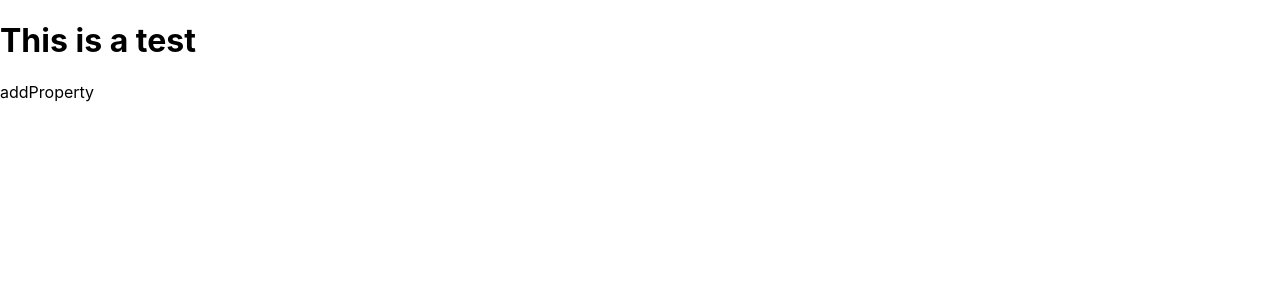
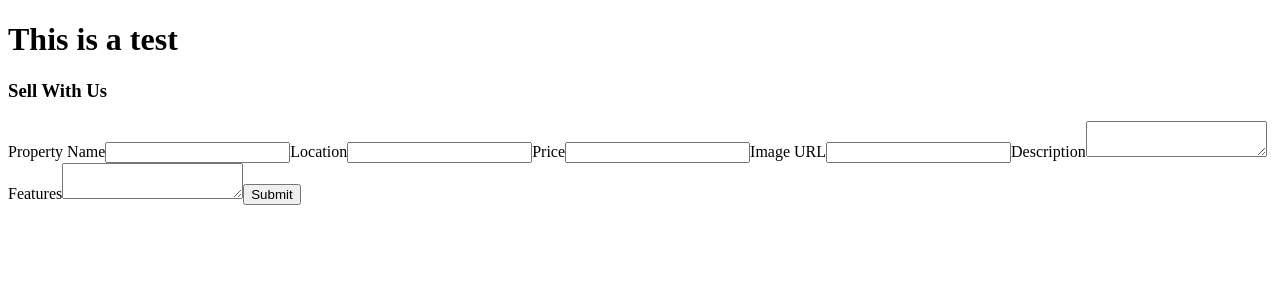
Before and after one commit to mbuimbogo/Makao-Homes-frontend, a React (Create React App) app in the folder makao-homes/: page / in a window 1280 px wide. Shown: the top 300 px of the page. Built offline with nearby package versions, Linux system fonts and the light colour scheme.

Commit message:
Modify file structure

```diff
--- a/makao-homes/src/components/AddProperty.js
+++ b/makao-homes/src/components/AddProperty.js
@@ -2,7 +2,20 @@ import React from 'react'
 
 function AddProperty() {
   return (
-    <div>addProperty</div>
+    <div>
+      <h3>Sell With Us</h3>
+      <form>
+        Property Name<input type="text" />
+        Location<input type="text" />
+        Price<input type="text" />
+        Image URL<input type="text" />
+        Description<textarea></textarea>
+        Features<textarea></textarea>
+        <button>Submit</button>
+
+
+      </form>
+    </div>
   )
 }
 
--- a/makao-homes/src/App.js
+++ b/makao-homes/src/components/App.js
@@ -1,5 +1,5 @@
-import './App.css';
-import AddProperty from './components/AddProperty';
+
+import AddProperty from './AddProperty';
 
 function App() {
   return (
--- a/makao-homes/src/index.css
+++ b/makao-homes/src/index.css
@@ -1,4 +1,4 @@
-body {
+/* body {
   margin: 0;
   font-family: -apple-system, BlinkMacSystemFont, 'Segoe UI', 'Roboto', 'Oxygen',
     'Ubuntu', 'Cantarell', 'Fira Sans', 'Droid Sans', 'Helvetica Neue',
@@ -10,4 +10,7 @@ body {
 code {
   font-family: source-code-pro, Menlo, Monaco, Consolas, 'Courier New',
     monospace;
+} */
+form{
+  display: block;
 }
--- a/makao-homes/src/index.js
+++ b/makao-homes/src/index.js
@@ -1,7 +1,7 @@
 import React from 'react';
 import ReactDOM from 'react-dom/client';
 import './index.css';
-import App from './App';
+import App from './components/App';
 // import reportWebVitals from './reportWebVitals';
 
 const root = ReactDOM.createRoot(document.getElementById('root'));
```
Also changed, not shown: makao-homes/src/App.css (deleted), 1 other file (tests, documents, lock files or other folders).
